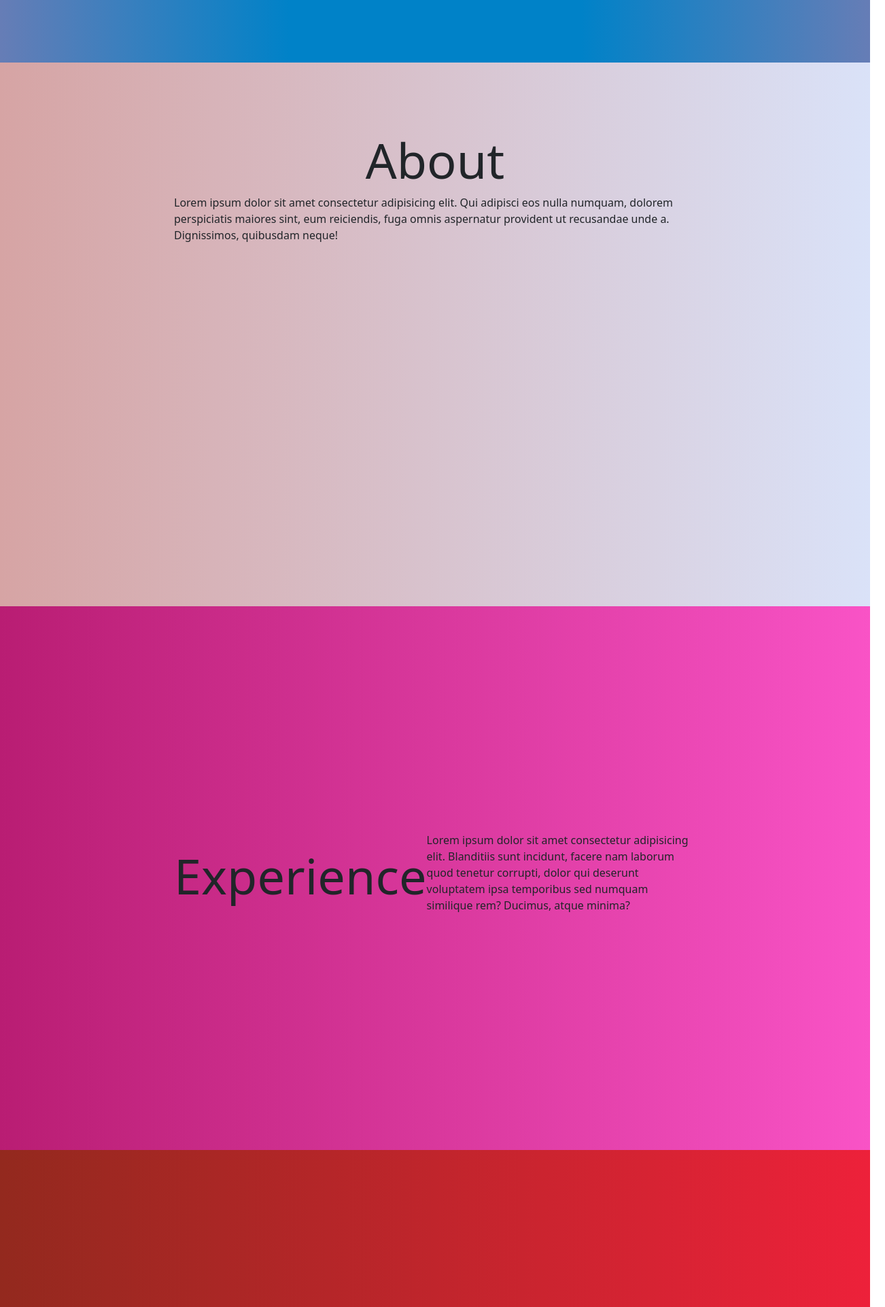
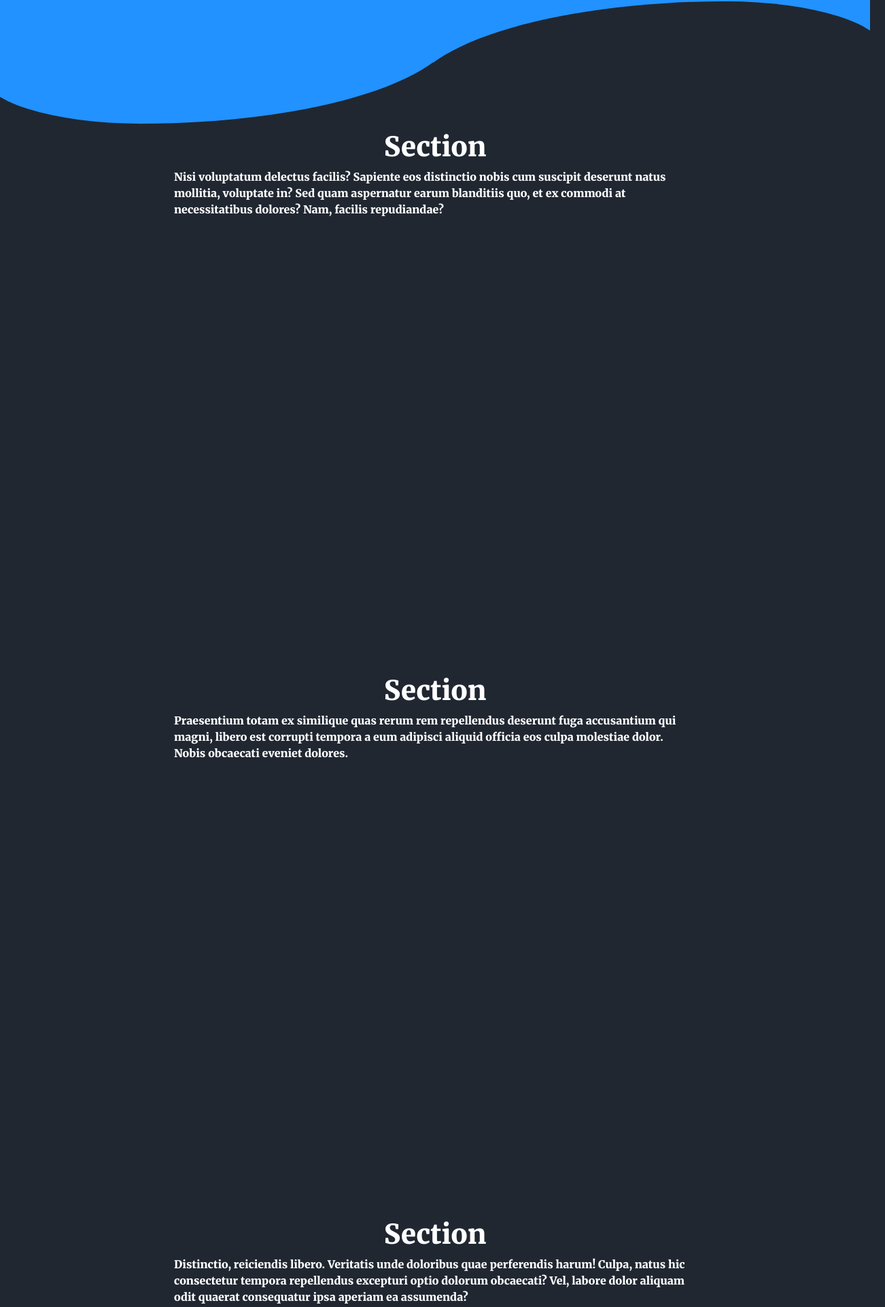
Before and after one commit to aozzy/port, a plain HTML site: page index.html in a window 1280 px wide. Shown: the part 764-2687 px from the top of the page at 68% size, 1302 px wide, since content can reach past the window. Drawn offline with nearby package versions, Linux system fonts and the light colour scheme.

Commit message:
adding sections

```diff
--- a/index.html
+++ b/index.html
@@ -1,30 +1,20 @@
 <!DOCTYPE html>
 <html lang="en">
 <head>
-    <meta charset="UTF-8" />
-    <meta http-equiv="X-UA-Compatible" content="IE=edge" />
-    <meta name="viewport" content="width=device-width, initial-scale=1.0" />
-    <link rel="preconnect" href="https://fonts.gstatic.com" crossorigin />
-    <link
-      href="https://fonts.googleapis.com/css2?family=Play&display=swap"
-      rel="stylesheet"
-    />
-
+  <meta charset="UTF-8">
+  <meta http-equiv="X-UA-Compatible" content="IE=edge">
+  <meta name="viewport" content="width=device-width, initial-scale=1.0">
+  <link rel="preconnect" href="https://fonts.googleapis.com">
+<link rel="preconnect" href="https://fonts.gstatic.com" crossorigin>
+<link href="https://fonts.googleapis.com/css2?family=Merriweather:wght@900&display=swap" rel="stylesheet">
 <link
       href="https://cdn.jsdelivr.net/npm/bootstrap@5.2.3/dist/css/bootstrap.min.css"
       rel="stylesheet"
       integrity="sha384-rbsA2VBKQhggwzxH7pPCaAqO46MgnOM80zW1RWuH61DGLwZJEdK2Kadq2F9CUG65"
       crossorigin="anonymous"
     />
-    <link rel="preconnect" href="https://fonts.googleapis.com" />
-    <link rel="preconnect" href="https://fonts.gstatic.com" crossorigin />
-    <link
-      href="https://fonts.googleapis.com/css2?family=Merriweather:wght@900&display=swap"
-      rel="stylesheet"
-    />
-
-    <link rel="stylesheet" href="styles.css" />
-    <title>Portfolio</title>
+  <link rel="stylesheet" href="styles.css">
+  <title>Document</title>
 </head>
 <body>
   <nav id="navbar" class="navbar bg-light sticky-top">
@@ -80,9 +70,7 @@
       </div>
     </div>
   </nav>
-
-    <main>
-      <section class="hero" id="hero">
+  <section class="blue">
     <div class="hero-title">
       <h1 id="hero-heading-1">Hi, my name is</h1>
       <h2 id="hero-heading-2">Abdi Osman</h2>
@@ -96,33 +84,41 @@
 
       </div>
     </div>
-
-      </section>
-      <section class="about">
-        <h2>About</h2>
-        <p>Lorem ipsum dolor sit amet consectetur adipisicing elit. Qui adipisci eos nulla numquam, dolorem perspiciatis maiores sint, eum reiciendis, fuga omnis aspernatur provident ut recusandae unde a. Dignissimos, quibusdam neque!</p>
   <div class="curve"></div>
   </section>
-      <section class="experince">
-        <h2>Experience</h2>
-        <p>Lorem ipsum dolor sit amet consectetur adipisicing elit. Blanditiis sunt incidunt, facere nam laborum quod tenetur corrupti, dolor qui deserunt voluptatem ipsa temporibus sed numquam similique rem? Ducimus, atque minima?</p>
+  <section>
+    <h1>Section</h1>
+    <p>Nisi voluptatum delectus facilis? Sapiente eos distinctio nobis cum suscipit deserunt natus mollitia, voluptate in? Sed quam aspernatur earum blanditiis quo, et ex commodi at necessitatibus dolores? Nam, facilis repudiandae?</p>
   </section>
-       <section class="projects">
-        <h2>Project</h2>
-        <p>Lorem ipsum dolor sit amet consectetur adipisicing elit. Blanditiis sunt incidunt, facere nam laborum quod tenetur corrupti, dolor qui deserunt voluptatem ipsa temporibus sed numquam similique rem? Ducimus, atque minima?</p>
+  <section>
+    <h1>Section</h1>
+    <p>Praesentium totam ex similique quas rerum rem repellendus deserunt fuga accusantium qui magni, libero est corrupti tempora a eum adipisci aliquid officia eos culpa molestiae dolor. Nobis obcaecati eveniet dolores.</p>
   </section>
-       <section class="contact">
-        <h2>Contact</h2>
-        <p>Lorem ipsum dolor sit amet consectetur adipisicing elit. Blanditiis sunt incidunt, facere nam laborum quod tenetur corrupti, dolor qui deserunt voluptatem ipsa temporibus sed numquam similique rem? Ducimus, atque minima?</p>
+  <section>
+    <h1>Section</h1>
+    <p>Distinctio, reiciendis libero. Veritatis unde doloribus quae perferendis harum! Culpa, natus hic consectetur tempora repellendus excepturi optio dolorum obcaecati? Vel, labore dolor aliquam odit quaerat consequatur ipsa aperiam ea assumenda?</p>
   </section>
-    </main>
+  <section>
+    <h1>Section</h1>
+    <p>Repellendus eligendi asperiores molestias veniam molestiae ducimus quasi aliquam rerum enim eveniet, omnis iste ipsum nostrum iusto alias a distinctio ullam veritatis quod. Molestiae, sit. Impedit molestiae totam officia dolor!</p>
+  </section>
+  <section>
+    <h1>Section</h1>
+    <p>Explicabo iure quam asperiores quo, obcaecati doloribus laborum voluptatem fugit veritatis reprehenderit aliquid eius vero est iste mollitia nobis exercitationem repudiandae porro dolorem cupiditate aliquam. Reiciendis exercitationem libero temporibus ullam?</p>
+  </section>
+  <section>
+    <h1>Section</h1>
+    <p>Corrupti, molestias mollitia? Exercitationem recusandae, ut esse voluptatibus ipsam necessitatibus? Ut alias atque autem eum quia quis itaque nesciunt, cum accusamus minus quam vel dolor consectetur. Illum amet deleniti voluptatibus!</p>
+  </section>
+  <section>
+    <h1>Section</h1>
+    <p>Quo repellendus nostrum earum nemo dicta labore cumque alias libero ipsam, quod odio dolore eius ad, accusantium vero ipsa impedit delectus quasi. Odio totam quis deleniti soluta suscipit, nostrum corrupti!</p>
+  </section>
   <script
       src="https://cdn.jsdelivr.net/npm/bootstrap@5.2.3/dist/js/bootstrap.bundle.min.js"
       integrity="sha384-kenU1KFdBIe4zVF0s0G1M5b4hcpxyD9F7jL+jjXkk+Q2h455rYXK/7HAuoJl+0I4"
       crossorigin="anonymous"
     ></script>
-    <script src="script.js">
 
-    </script>
 </body>
 </html>
--- a/styles.css
+++ b/styles.css
@@ -1,55 +1,36 @@
-*{
+body{
   margin: 0;
-
+  font-family: 'Merriweather', serif;
+  color: white;
+  background: #202731;
+  overflow-x: hidden;
+  font-size: 16px;
   box-sizing: border-box;
-}
-
-
-html, body{
-  /* height: 100%; */
-  margin:0px;
-
-  font-size: 16px;
-
 
 }
 
-
-
-section {
+section{
   position: relative;
   display: flex;
+  flex-direction: column;
   align-items: center;
   min-height: 100vh;
   padding: 100px 20vw;
 }
 
+
 #hero{
-
-
   display: flex;
   flex-direction: column;
   justify-content: center;
   align-items: center;
-  min-height: 100vh;
-  background: #667db6;  /* fallback for old browsers */
-  background: -webkit-linear-gradient(to right, #667db6, #0082c8, #0082c8, #667db6);  /* Chrome 10-25, Safari 5.1-6 */
-  background: linear-gradient(to right, #667db6, #0082c8, #0082c8, #667db6); /* W3C, IE 10+/ Edge, Firefox 16+, Chrome 26+, Opera 12+, Safari 7+ */
-
-
-
 }
-
-
-
 #hero-heading-1{
   font-size: 1.5rem;
   margin-bottom: 2rem;
 
   color: #ffffff98;
 }
-
-
 
 .hero-title{
   font-family: 'Merriweather', serif;
@@ -62,41 +43,25 @@ section {
 .hero-title, h2 ,h3{
   font-size: 4.5rem;
 }
-
-
 #hero-paragraph{
   font-size: 1rem;
   }
-
-.about{
-display: flex;
-flex-direction: column;
-background: #DAE2F8;  /* fallback for old browsers */
-background: -webkit-linear-gradient(to right, #D6A4A4, #DAE2F8);  /* Chrome 10-25, Safari 5.1-6 */
-background: linear-gradient(to right, #D6A4A4, #DAE2F8); /* W3C, IE 10+/ Edge, Firefox 16+, Chrome 26+, Opera 12+, Safari 7+ */
-
-}
-
-.experince{
-  background: #f953c6;  /* fallback for old browsers */
-  background: -webkit-linear-gradient(to right, #b91d73, #f953c6);  /* Chrome 10-25, Safari 5.1-6 */
-  background: linear-gradient(to right, #b91d73, #f953c6); /* W3C, IE 10+/ Edge, Firefox 16+, Chrome 26+, Opera 12+, Safari 7+ */
+.blue{
+  background: #2192FF;  /* fallback for old browsers */
 
 }
 
 
-.projects{
-  background: #ED213A;  /* fallback for old browsers */
-  background: -webkit-linear-gradient(to right, #93291E, #ED213A);  /* Chrome 10-25, Safari 5.1-6 */
-  background: linear-gradient(to right, #93291E, #ED213A); /* W3C, IE 10+/ Edge, Firefox 16+, Chrome 26+, Opera 12+, Safari 7+ */
-
+.red{
+  background: #dd3f31;
 }
 
-.contact{
-  background: #000000;  /* fallback for old browsers */
-  background: -webkit-linear-gradient(to right, #0f9b0f, #000000);  /* Chrome 10-25, Safari 5.1-6 */
-  background: linear-gradient(to right, #0f9b0f, #000000); /* W3C, IE 10+/ Edge, Firefox 16+, Chrome 26+, Opera 12+, Safari 7+ */
+.pink{
+  background: #ff0066;
+}
 
+.dark{
+  background: #0f0f10;
 }
 
 .curve{
@@ -107,14 +72,29 @@ background: linear-gradient(to right, #D6A4A4, #DAE2F8); /* W3C, IE 10+/ Edge, F
 }
 
 .curve::before{
+
 content: '';
 display: block;
 position: absolute;
 border-radius: 100% 50%;
 width: 55%;
 height: 100%;
+background-color: #202731;
+transform: translate(85%,60%);
+
 }
 
+
 .curve::after{
+  content: '';
+  display: block;
+  position: absolute;
+  border-radius: 100% 50%;
+  width: 55%;
+  height: 100%;
+  background: #2192FF;  /* fallback for old browsers */
+
+  transform: translate(-4%,40%);
+  z-index: -1;
 
 }
```
Lines whose indentation alone changed are shown as unchanged.
